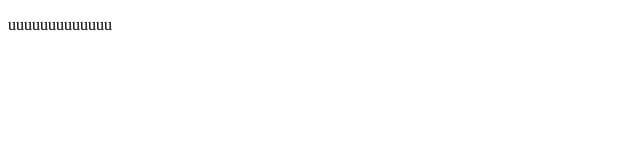
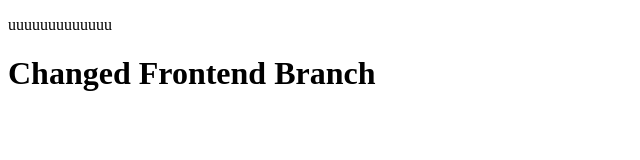
Before and after one commit to girijesh-21/Learning-Git, a plain HTML site: page index.html in a window 1280 px wide. Shown: the whole page, without its empty margins (0-640 px from the left). Drawn offline with Linux system fonts and the light colour scheme.

Commit message:
feat : Changed branch

```diff
--- a/index.html
+++ b/index.html
@@ -7,5 +7,6 @@
 </head>
 <body>
     <p>uuuuuuuuuuuuu</p>
+    <h1>Changed Frontend Branch</h1>
 </body>
 </html>
```
